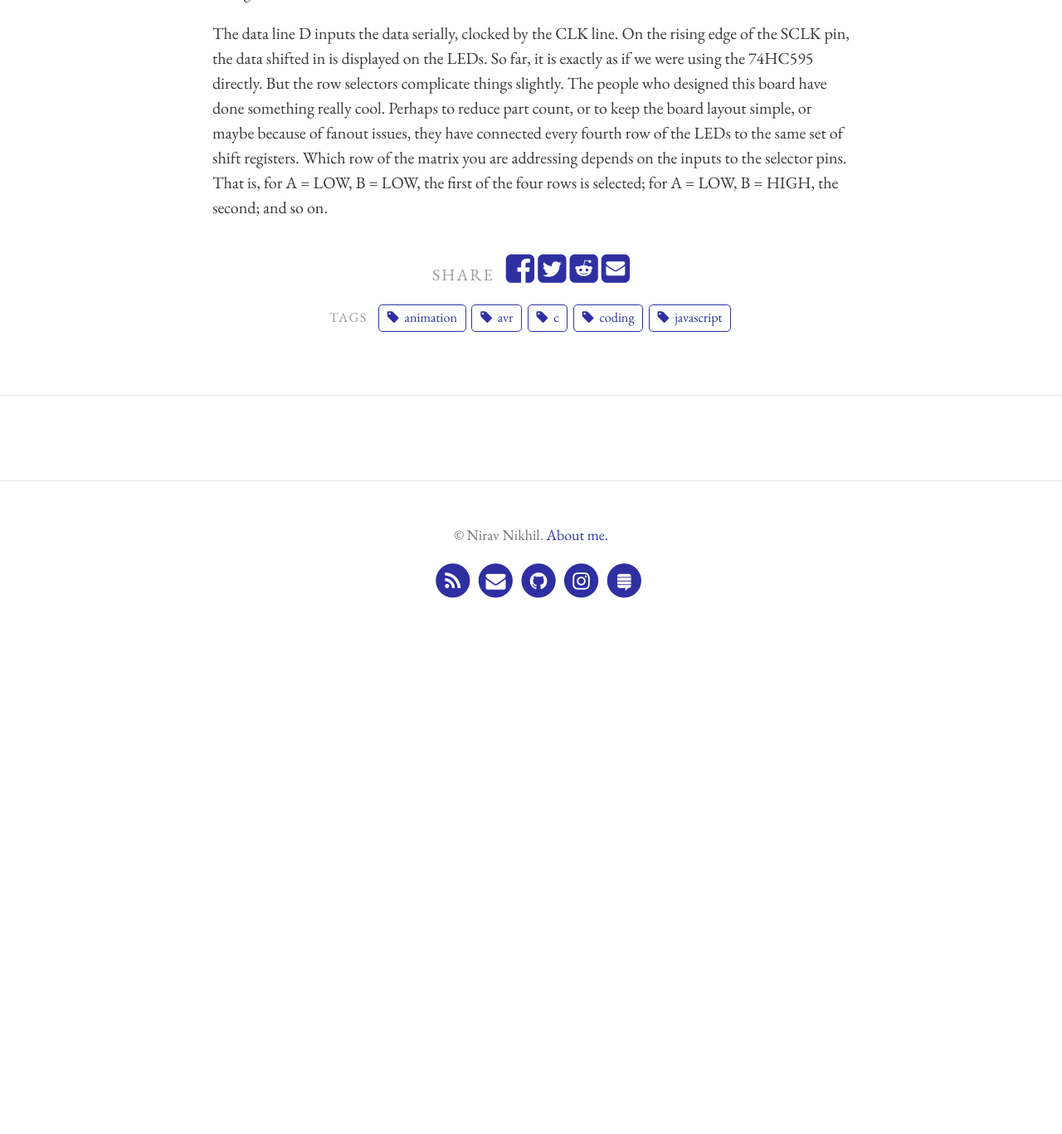
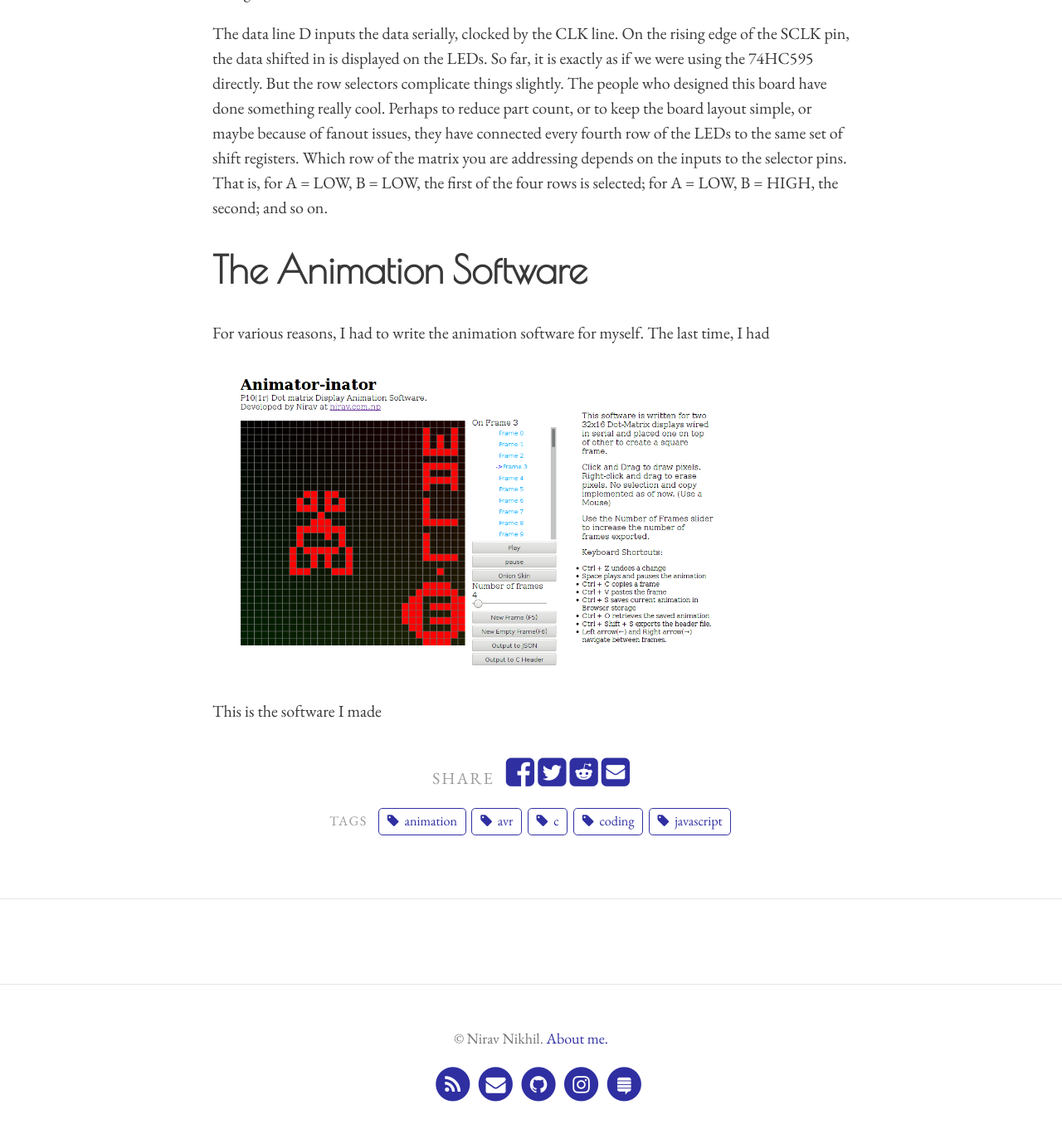
Before and after one commit to niravcodes/niravcodes.github.io, a Jekyll site: the page built from _posts/2019-06-12-animating-led-dot-matrix-displays-with-avr.md, in a window 1280 px wide and 1400 px high, scrolled down 2416 px. Shown: the top 1367 px of the window at 83% size. Built offline with Jekyll 4.4.1, drawn with Linux system fonts in a browser that asks for light colours; comment, search, counter and statistics services are not loaded; before the commit the page ends 3209 px from its top, so only the background shows below that.

Commit message:
Update from Forestry.io nirav Nikhil updated _posts/2019-06-12-animating-led-dot-matrix-displays-with-avr.md

```diff
--- a/_posts/2019-06-12-animating-led-dot-matrix-displays-with-avr.md
+++ b/_posts/2019-06-12-animating-led-dot-matrix-displays-with-avr.md
@@ -46,3 +46,11 @@ The display itself (`P10(1r)-V70`) is a matrix of LEDs all connected to a bunch
 6. A ground
 
 The data line D inputs the data serially, clocked by the CLK line. On the rising edge of the SCLK pin, the data shifted in is displayed on the LEDs. So far, it is exactly as if we were using the 74HC595 directly. But the row selectors complicate things slightly. The people who designed this board have done something really cool. Perhaps to reduce part count, or to keep the board layout simple, or maybe because of fanout issues, they have connected every fourth row of the LEDs to the same set of shift registers. Which row of the matrix you are addressing depends on the inputs to the selector pins. That is, for A = LOW, B = LOW, the first of the four rows is selected; for A = LOW, B = HIGH, the second; and so on.
+
+# The Animation Software
+
+For various reasons, I had to write the animation software for myself. The last time, I had
+
+![](https://nirav.com.np/assets/img/Screenshot-2019-6-15 Animator-inator.png)
+
+This is the software I made
```
